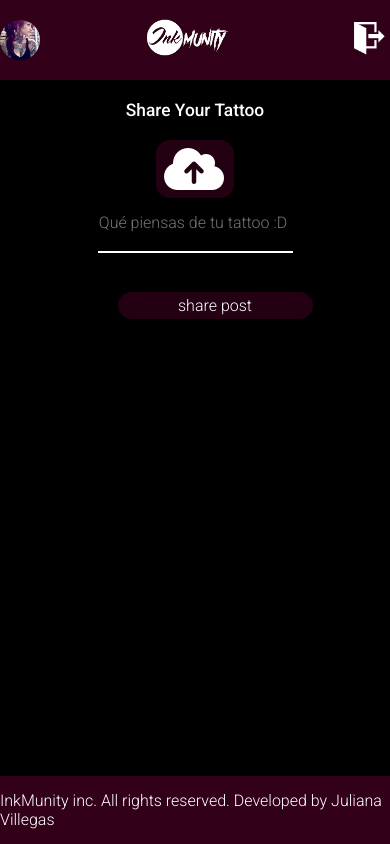
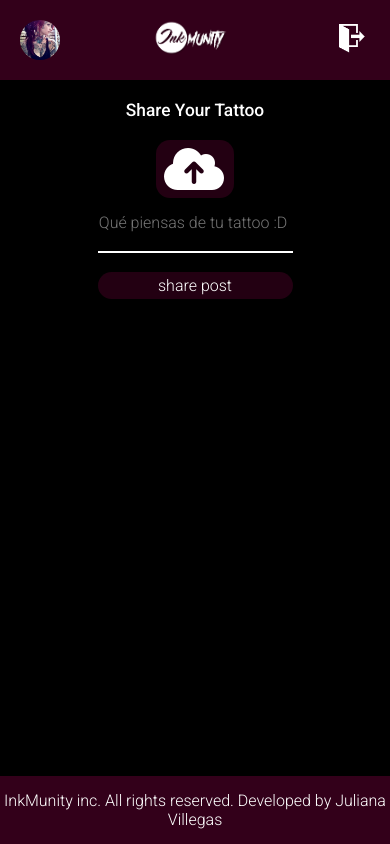
Before and after one commit to booleanaVillegas/juliana-villegas-taller-dos, a website: page public/feed.html in a window 390 px wide. Drawn offline with nearby package versions, Linux system fonts and the light colour scheme.

Commit message:
responsive perfecto

```diff
--- a/public/stylesheets/style.css
+++ b/public/stylesheets/style.css
@@ -314,7 +314,7 @@ table {
     text-decoration: none;
     padding: 4px 40px;
     border-radius: 14px;
-    margin: 0px 50px;
+
     font-family: 'Roboto', sans-serif;
     font-weight: 300;
     font-size: 14pt;
@@ -555,6 +555,7 @@ table {
     color: white;
     font-family: roboto, sans-serif;
     font-weight: 300;
+    text-align: center;
 }
 
 .usuario{
@@ -847,9 +848,14 @@ input[type=file]{
 
     font-size: 12pt;
 display: inline-block;
-       margin: 20px;
 
 
+
+    }
+
+    nav{
+        padding-left: 20px;
+        padding-right: 20px;
     }
 
 
@@ -858,6 +864,7 @@ display: inline-block;
     }
     .post{
          padding: 15px 15px 0px 15px;
+
     }
     footer>p{
         text-align: center;
```
